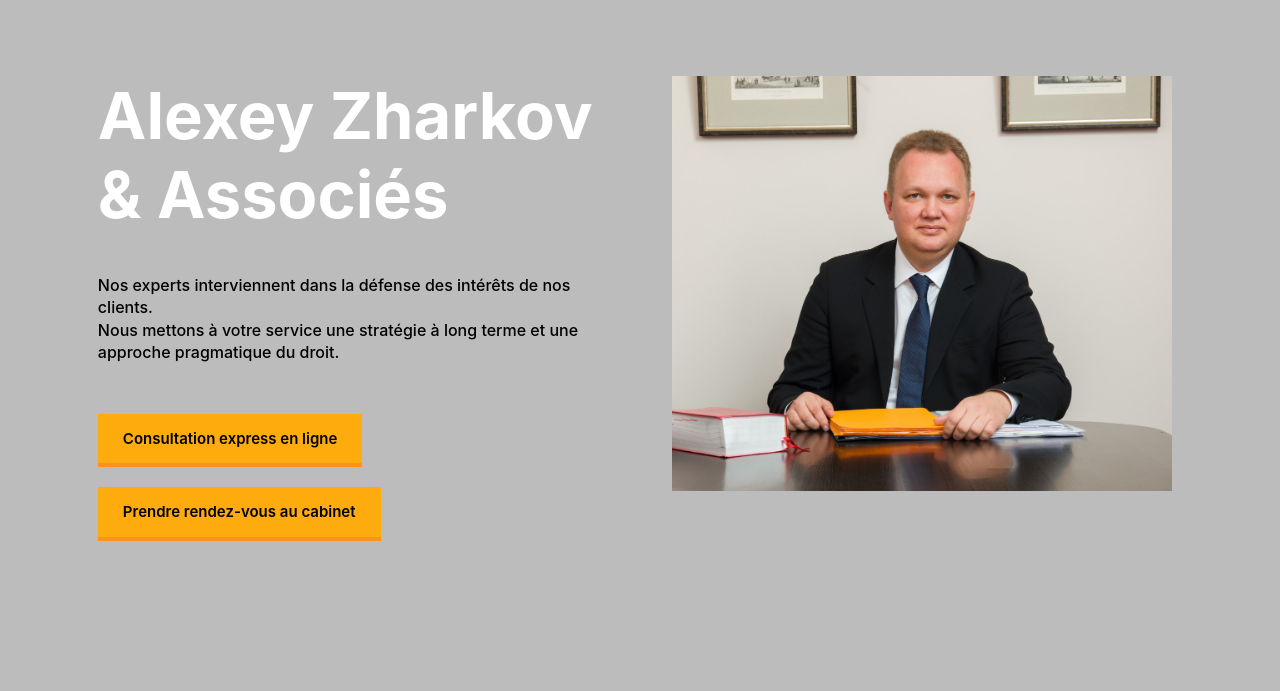
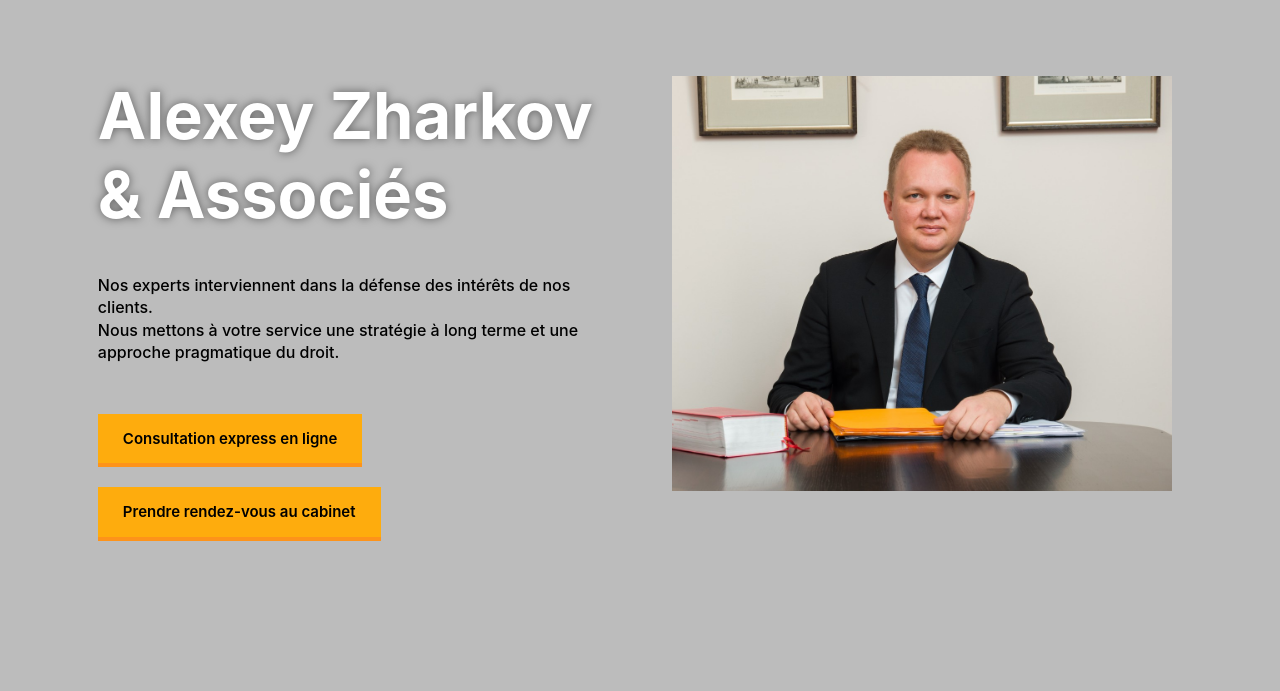
Before and after one commit to alexeyzharkov1234/alexey-zharkovcom, a plain HTML site: page index.html in a window 1280 px wide. Shown: the part 109-800 px from the top of the page. Drawn offline with Linux system fonts and the light colour scheme.

Commit message:
Add files via upload

```diff
--- a/code/style.css
+++ b/code/style.css
@@ -73,7 +73,7 @@ select {cursor:pointer;}
 /* page ------------------------------------------------- */
 .page .intro {margin:120px 0 250px 0; text-align:center;}
 .page .intro .blocgauche {text-align:left; display:inline-block; width:500px; vertical-align:top; margin:0 30px; }
-.page .intro .titre { font-size:65px; font-weight:700; margin:0 0 40px 0;  }
+.page .intro .titre { font-size:65px; font-weight:700; margin:0 0 40px 0;  text-shadow: 0 0 10px rgba(0,0,0,0.5); }
 .page .intro .texte { color:black; font-size:16px; line-height:140%; margin:40px auto 40px auto;  text-align:left; }
 .page .intro .cgv { color:black; font-size:12px; font-weight:600; line-height:140%; margin:10px auto 20px auto;  }
 .page .intro .cgv a { text-decoration:underline; color:black; }
```
